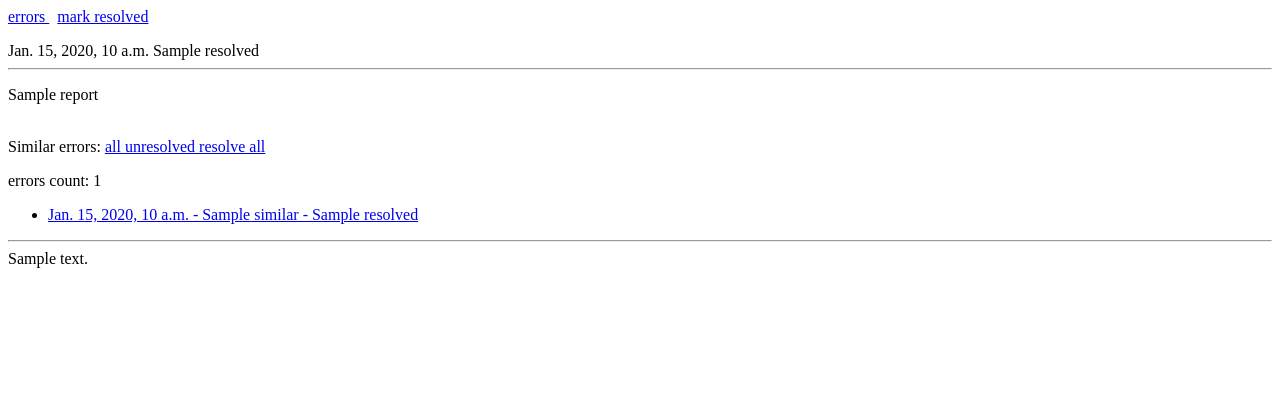
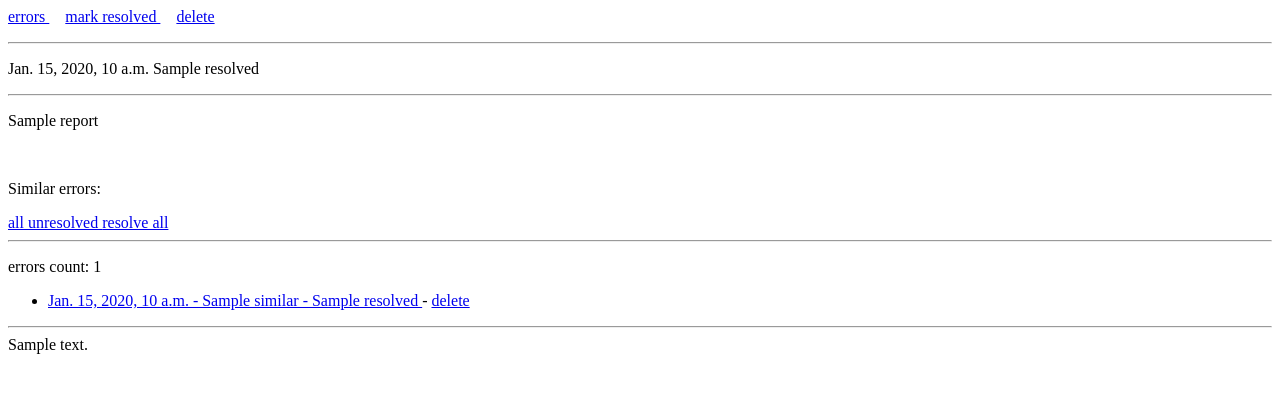
Before and after one commit to gsteixeira/django-except-catcher, a Django app: template except_catcher/templates/except_catcher/view_error.html in a window 1280 px wide. Shown: the top 393 px of the page. Run offline with Django 3.2, Linux system fonts and the light colour scheme; the template is opened without the code that fills it: most values are stand-ins (such as "Sample title", 1, 10 or a date in 2020).

Commit message:
delete report button

```diff
--- a/except_catcher/templates/except_catcher/list_report.html
+++ b/except_catcher/templates/except_catcher/list_report.html
@@ -8,6 +8,7 @@
 <a href="{% url 'resolve_all' %}">
     resolve all
 </a>
+<hr>
 
 <p>
     errors count: {{ list_reports.count }}
@@ -20,6 +21,10 @@
         <a href="{% url 'view_error' report.id %}">
             {{ report.date_time }} - {{ report.subject }} - {{ report.resolved }}
         </a>
+        -
+        <a href="{% url 'delete_error' report.id %}">
+            delete
+        </a>
     </li>
 {% endfor %}
 </ul>
--- a/except_catcher/templates/except_catcher/view_error.html
+++ b/except_catcher/templates/except_catcher/view_error.html
@@ -4,21 +4,25 @@
     <a href="{% url 'list_reports' %}">
         errors
     </a>
-    &nbsp;
+    &nbsp; &nbsp;
     <a href="{% url 'mark_resolved' report.id %}">
         mark resolved
     </a>
+    &nbsp; &nbsp;
+    <a href="{% url 'delete_error' report.id %}">
+        delete
+    </a>
 </p>
-{{ report.date_time }}
-{{ report.resolved }}
 <hr>
-{{ report.subject|linebreaks }}
+<p>{{ report.date_time }} {{ report.resolved }}</p>
+<hr>
+<p>{{ report.subject|linebreaks }}</p>
 <br>
-Similar errors:
+
+<p>Similar errors:</p>
 {% with report.get_similar as list_reports %}
     {% include 'except_catcher/list_report.html' %}
 {% endwith %}
-
 <hr>
 {% autoescape off %}
     {{ report.html_message }}
--- a/except_catcher/urls.py
+++ b/except_catcher/urls.py
@@ -15,8 +15,7 @@ urlpatterns = [
         url(r'^errors/$', except_catcher.views.list_reports, name='list_reports'),
         url(r'^resolve-all/$', except_catcher.views.resolve_all, name='resolve_all'),
         url(r'^view-error/(?P<pk>\d+)/$', except_catcher.views.view_error, name='view_error'),
+        url(r'^delete-error/(?P<pk>\d+)/$', except_catcher.views.delete_error, name='delete_error'),
         url(r'^mark-resolved/(?P<pk>\d+)/$', except_catcher.views.mark_resolved, name='mark_resolved'),
         url(r'^test-exception/$', except_catcher.views.test_exception, name='test_exception'),
     ]
-
-#url(r'^', include('except_catcher.urls')),
```
Also changed, not shown: except_catcher/handlers.py (+7 -6 lines), except_catcher/views.py (+9 -1 lines).
